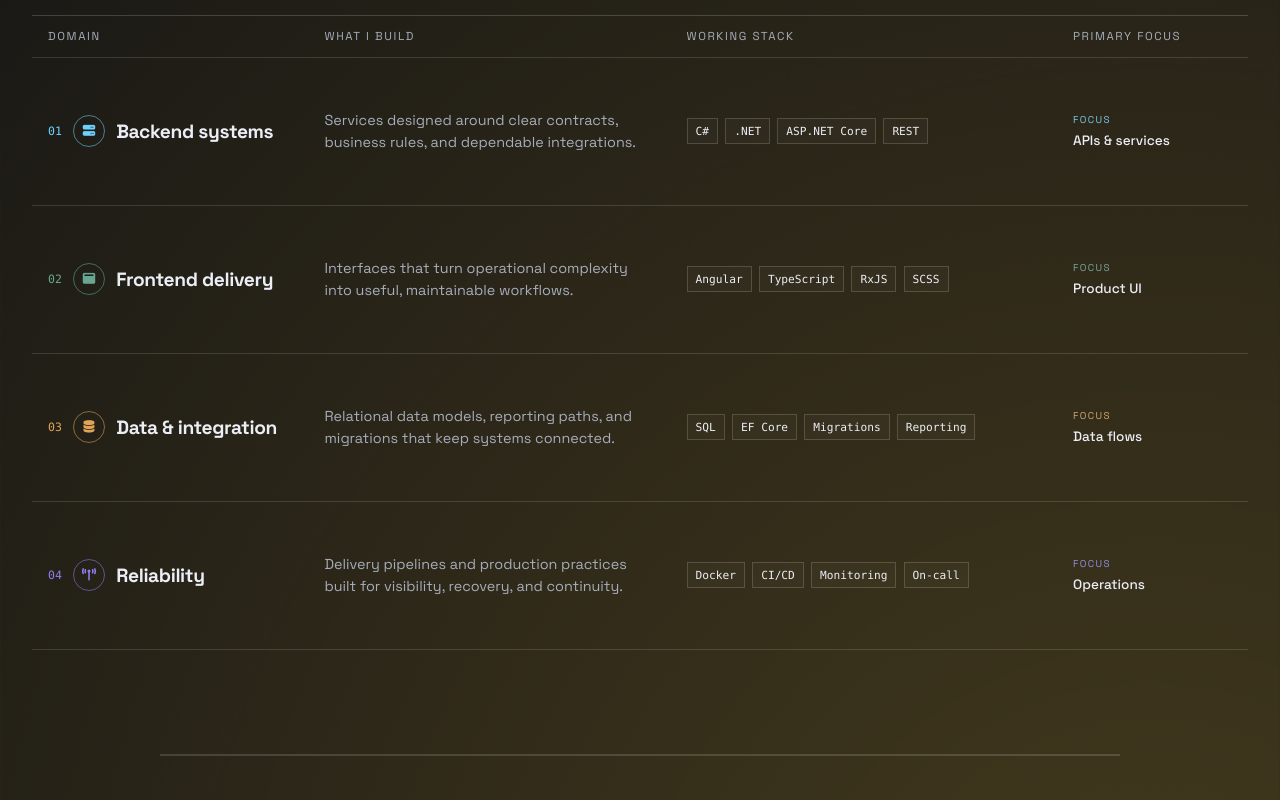
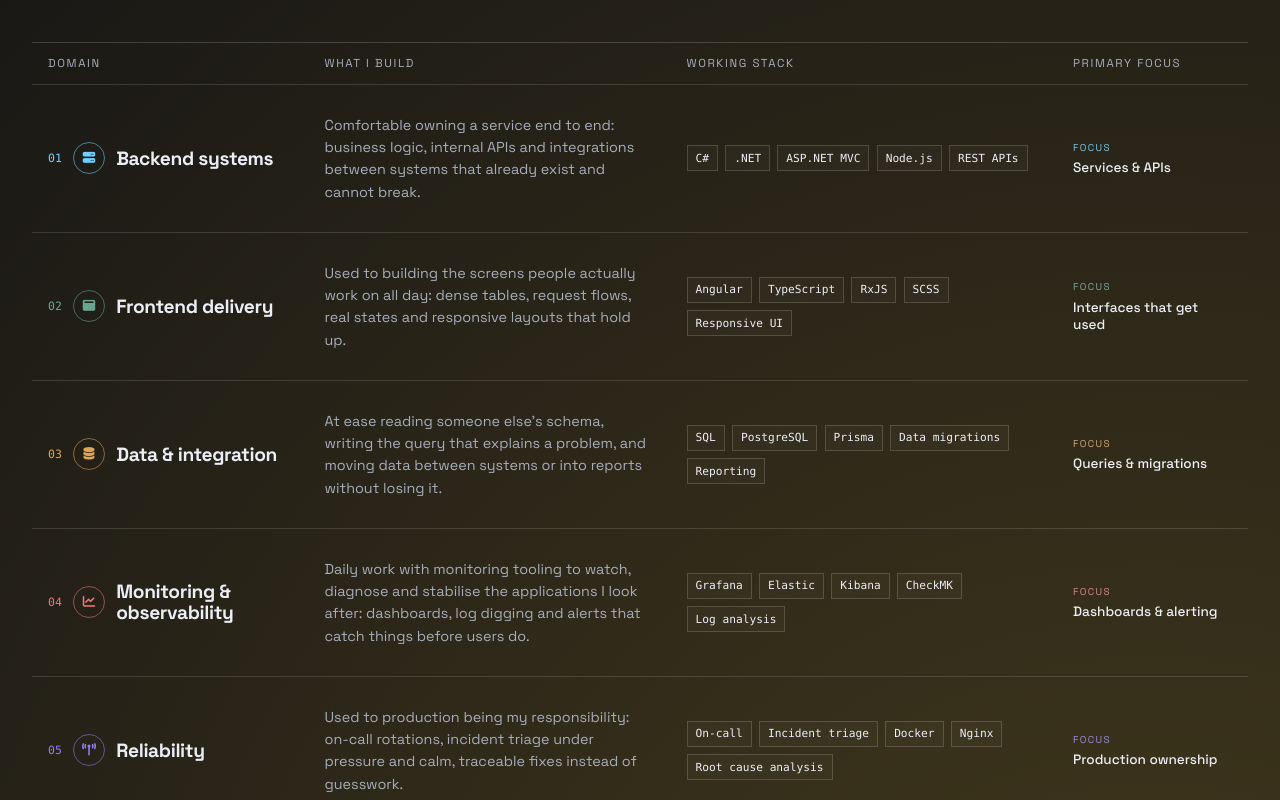
Before and after one commit to AstroIzan/izanestirado-portfolio, an Angular app in the folder client/: page / in a window 1280 px wide. Shown: the part 3780-4580 px from the top of the page. Built offline with nearby package versions, Linux system fonts and the light colour scheme.

Commit message:
refactor(skills): reframe domains around personal capabilities and add monitoring

```diff
--- a/client/src/app/features/work/skills/skills.component.html
+++ b/client/src/app/features/work/skills/skills.component.html
@@ -5,9 +5,9 @@
   </div>
 
   <div class="skills-intro">
-    <p class="skills-eyebrow">Capability ledger / 04 domains</p>
+    <p class="skills-eyebrow">Capability ledger / 05 domains</p>
     <p>
-      Full-stack work grounded in systems that have to operate reliably after deployment, not just look right in a demo.
+      Full-stack developer used to owning what I build once it is live: writing it, watching it, and fixing it when reality disagrees with the plan.
     </p>
   </div>
 
--- a/client/src/app/features/work/skills/skills.component.scss
+++ b/client/src/app/features/work/skills/skills.component.scss
@@ -110,6 +110,7 @@
 .skill-row--backend { --row-accent: var(--color-graph-5); }
 .skill-row--frontend { --row-accent: var(--color-graph-3); }
 .skill-row--data { --row-accent: var(--color-graph-1); }
+.skill-row--monitoring { --row-accent: var(--color-graph-2); }
 .skill-row--reliability { --row-accent: var(--color-graph-4); }
 
 .skill-domain {
--- a/client/src/app/features/work/skills/skills.component.ts
+++ b/client/src/app/features/work/skills/skills.component.ts
@@ -7,7 +7,7 @@ interface SkillDomain {
   summary: string;
   focus: string;
   stack: string[];
-  tone: 'backend' | 'frontend' | 'data' | 'reliability';
+  tone: 'backend' | 'frontend' | 'data' | 'monitoring' | 'reliability';
 }
 
 @Component({
@@ -21,36 +21,45 @@ export class SkillsComponent {
       code: '01',
       icon: 'fa-solid fa-server',
       title: 'Backend systems',
-      summary: 'Services designed around clear contracts, business rules, and dependable integrations.',
-      focus: 'APIs & services',
-      stack: ['C#', '.NET', 'ASP.NET Core', 'REST'],
+      summary: 'Comfortable owning a service end to end: business logic, internal APIs and integrations between systems that already exist and cannot break.',
+      focus: 'Services & APIs',
+      stack: ['C#', '.NET', 'ASP.NET MVC', 'Node.js', 'REST APIs'],
       tone: 'backend'
     },
     {
       code: '02',
       icon: 'fa-solid fa-window-maximize',
       title: 'Frontend delivery',
-      summary: 'Interfaces that turn operational complexity into useful, maintainable workflows.',
-      focus: 'Product UI',
-      stack: ['Angular', 'TypeScript', 'RxJS', 'SCSS'],
+      summary: 'Used to building the screens people actually work on all day: dense tables, request flows, real states and responsive layouts that hold up.',
+      focus: 'Interfaces that get used',
+      stack: ['Angular', 'TypeScript', 'RxJS', 'SCSS', 'Responsive UI'],
       tone: 'frontend'
     },
     {
       code: '03',
       icon: 'fa-solid fa-database',
       title: 'Data & integration',
-      summary: 'Relational data models, reporting paths, and migrations that keep systems connected.',
-      focus: 'Data flows',
-      stack: ['SQL', 'EF Core', 'Migrations', 'Reporting'],
+      summary: 'At ease reading someone else\'s schema, writing the query that explains a problem, and moving data between systems or into reports without losing it.',
+      focus: 'Queries & migrations',
+      stack: ['SQL', 'PostgreSQL', 'Prisma', 'Data migrations', 'Reporting'],
       tone: 'data'
     },
     {
       code: '04',
+      icon: 'fa-solid fa-chart-line',
+      title: 'Monitoring & observability',
+      summary: 'Daily work with monitoring tooling to watch, diagnose and stabilise the applications I look after: dashboards, log digging and alerts that catch things before users do.',
+      focus: 'Dashboards & alerting',
+      stack: ['Grafana', 'Elastic', 'Kibana', 'CheckMK', 'Log analysis'],
+      tone: 'monitoring'
+    },
+    {
+      code: '05',
       icon: 'fa-solid fa-tower-broadcast',
       title: 'Reliability',
-      summary: 'Delivery pipelines and production practices built for visibility, recovery, and continuity.',
-      focus: 'Operations',
-      stack: ['Docker', 'CI/CD', 'Monitoring', 'On-call'],
+      summary: 'Used to production being my responsibility: on-call rotations, incident triage under pressure and calm, traceable fixes instead of guesswork.',
+      focus: 'Production ownership',
+      stack: ['On-call', 'Incident triage', 'Docker', 'Nginx', 'Root cause analysis'],
       tone: 'reliability'
     }
   ];
```
